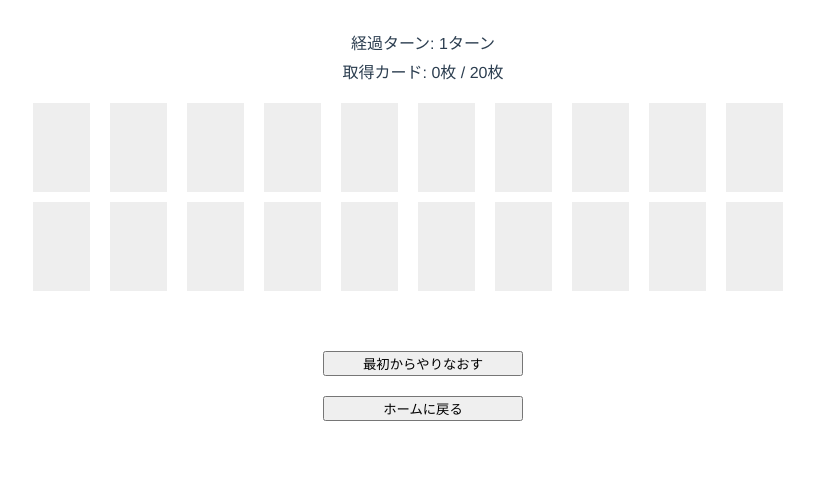
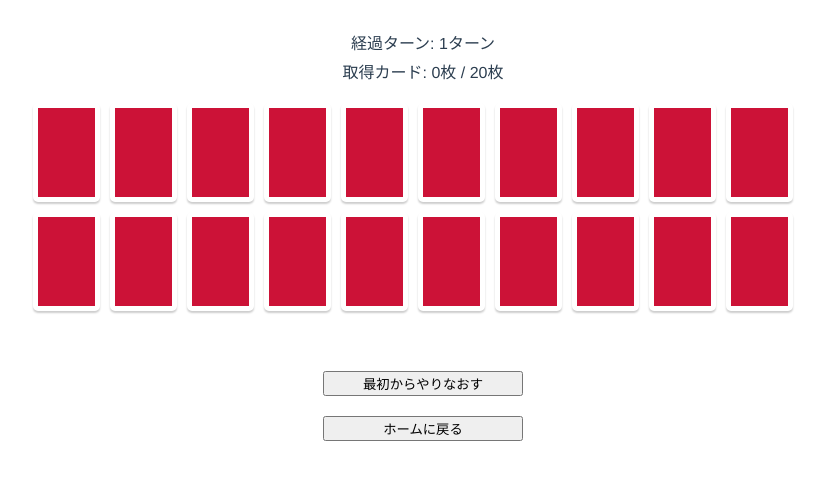
Before and after one commit to foolish-pine/concentration-game, a Vue app: page /game in a window 1280 px wide. Shown: the top 480 px of the page, without its empty margins (217-1042 px from the left). Built offline with nearby package versions, Linux system fonts and the light colour scheme.

Commit message:
カードのスタイル修正

```diff
--- a/src/components/CardField.vue
+++ b/src/components/CardField.vue
@@ -8,76 +8,46 @@
     <div class="card-field">
       <div class="card-container" v-for="card in deck" :key="card.id">
         <div
-          class="card card--red"
-          v-if="card.symbol === 'heart'"
+          class="card"
           @click="selectCard(card.id)"
-          v-bind:class="{
+          :class="{
+            'card--open': card.isOpen,
             'card--selected': card.isSelected
           }"
         >
           <transition>
-            <div class="card--filter" v-if="card.isRemoved"></div>
+            <div class="card--removed" v-if="card.isRemoved"></div>
           </transition>
-          <transition>
-            <div class="card__number" v-if="card.isOpen">{{ card.number }}</div>
-          </transition>
-          <transition>
-            <div class="card__symbol" v-if="card.isOpen">♥</div>
-          </transition>
-        </div>
-        <div
-          class="card card--red"
-          v-else-if="card.symbol === 'tile'"
-          @click="selectCard(card.id)"
-          v-bind:class="{
-            'card--selected': card.isSelected
-          }"
-        >
-          <transition>
-            <div class="card--filter" v-if="card.isRemoved"></div>
-          </transition>
-          <transition>
-            <div class="card__number" v-if="card.isOpen">{{ card.number }}</div>
-          </transition>
-          <transition>
-            <div class="card__symbol" v-if="card.isOpen">♦</div>
-          </transition>
-        </div>
-        <div
-          class="card card--black"
-          v-else-if="card.symbol === 'clover'"
-          @click="selectCard(card.id)"
-          v-bind:class="{
-            'card--selected': card.isSelected
-          }"
-        >
-          <transition>
-            <div class="card--filter" v-if="card.isRemoved"></div>
-          </transition>
-          <transition>
-            <div class="card__number" v-if="card.isOpen">{{ card.number }}</div>
-          </transition>
-          <transition>
-            <div class="card__symbol" v-if="card.isOpen">♣</div>
-          </transition>
-        </div>
-        <div
-          class="card card--black"
-          v-else
-          @click="selectCard(card.id)"
-          v-bind:class="{
-            'card--selected': card.isSelected
-          }"
-        >
-          <transition>
-            <div class="card--filter" v-if="card.isRemoved"></div>
-          </transition>
-          <transition>
-            <div class="card__number" v-if="card.isOpen">{{ card.number }}</div>
-          </transition>
-          <transition>
-            <div class="card__symbol" v-if="card.isOpen">♠</div>
-          </transition>
+          <div class="card__side card__side--back"></div>
+          <div class="card__side card__side--front">
+            <transition>
+              <div
+                class="card__number"
+                v-if="card.isOpen"
+                :class="{
+                  'card--red': card.symbol === 'heart' || card.symbol === 'tile',
+                  'card--black': card.symbol === 'clover' || card.symbol === 'pike'
+                }"
+              >
+                {{ card.number }}
+              </div>
+            </transition>
+            <transition>
+              <div
+                class="card__symbol"
+                v-if="card.isOpen"
+                :class="{
+                  'card--red': card.symbol === 'heart' || card.symbol === 'tile',
+                  'card--black': card.symbol === 'clover' || card.symbol === 'pike'
+                }"
+              >
+                <span v-if="card.symbol === 'heart'">♥</span>
+                <span v-else-if="card.symbol === 'tile'">♦</span>
+                <span v-else-if="card.symbol === 'clover'">♣</span>
+                <span v-else>♠</span>
+              </div>
+            </transition>
+          </div>
         </div>
       </div>
     </div>
@@ -211,34 +181,78 @@ export default class CardField extends Vue {
 }
 
 .card-container {
-  margin: 0 10px 10px;
+  margin: 0 10px 20px;
 }
 
 .card {
+  position: relative;
   width: 57px;
   height: 89px;
-  background-color: #eee;
   font-size: 1.5rem;
-  display: flex;
-  align-items: center;
-  justify-content: center;
-  flex-direction: column;
   cursor: pointer;
   user-select: none;
   box-sizing: border-box;
 }
 
-.card--filter {
+.card__side {
+  position: absolute;
+  width: 100%;
+  height: 100%;
+  backface-visibility: hidden;
+  transition: all 0.6s ease;
+  box-shadow: 0px 2px 2px rgba(0, 0, 0, 0.2);
+  border-radius: 5px;
+  border: 5px solid #fff;
+}
+
+.card__side--front {
+  display: flex;
+  align-items: center;
+  justify-content: center;
+  flex-direction: column;
+  background-color: #fff;
+  transform: rotateY(180deg);
+}
+
+.card__side--back {
+  background-color: #cc1237;
+}
+
+.card--open .card__side--front {
+  transform: rotate(0);
+}
+
+.card--open .card__side--back {
+  transform: rotateY(-180deg);
+}
+
+.card--removed {
   position: absolute;
   width: 57px;
   height: 89px;
-  background-color: #fff;
+  background-color: #eee;
   cursor: default;
-  transition: 0.3s;
+  border-radius: 5px;
+  border: 5px solid #fff;
+  z-index: 100;
 }
 
-.card--selected {
-  border: 3px solid #4169e1;
+.card--selected .card__side--back {
+  position: relative;
+  &::before {
+    content: "";
+    position: absolute;
+    top: 0;
+    left: 0;
+    right: 0;
+    bottom: 0;
+    margin: auto;
+    transform: rotate(45deg);
+    width: 12px;
+    height: 20px;
+    border-right: 5px solid #fff;
+    border-bottom: 5px solid #fff;
+  }
 }
 
 .card--black {
```
